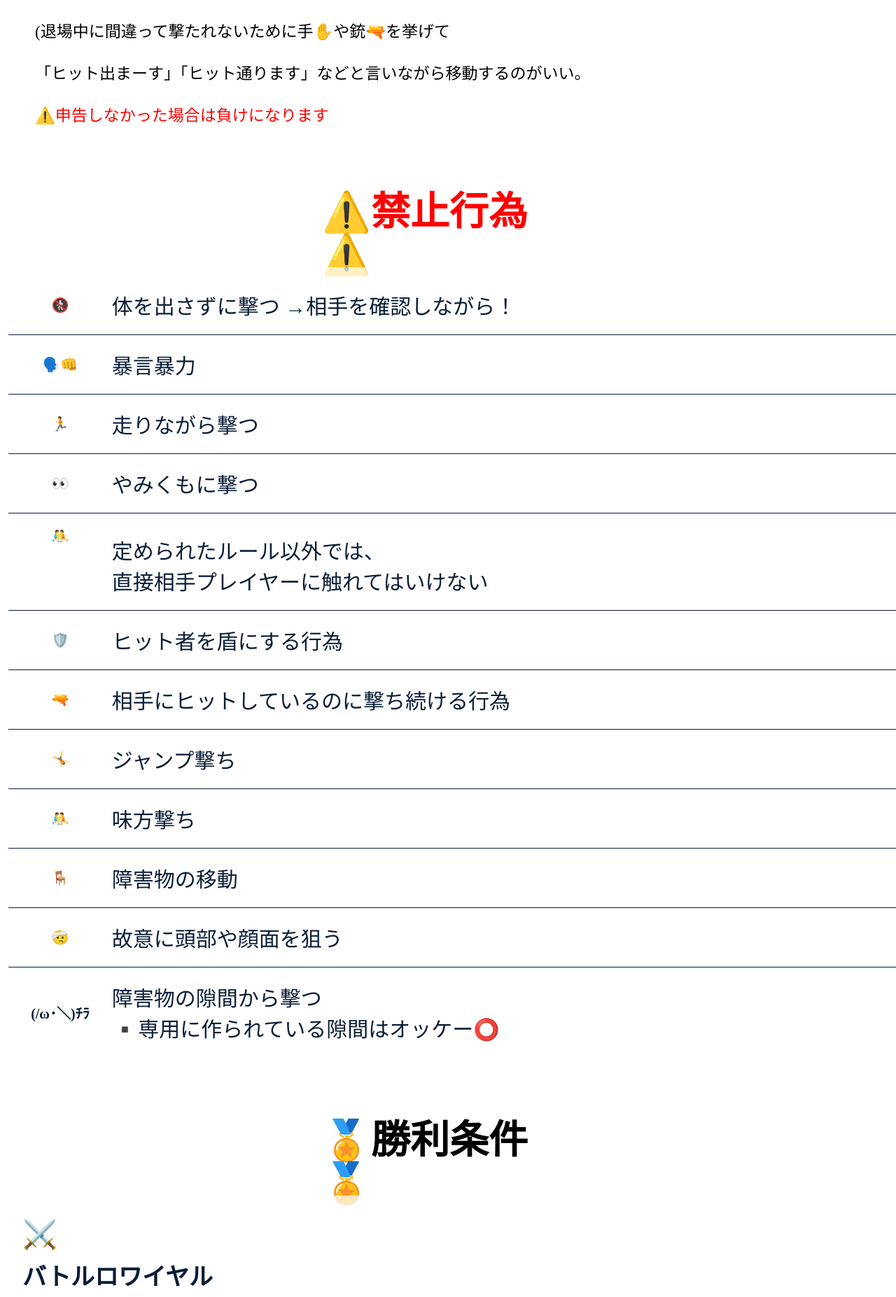
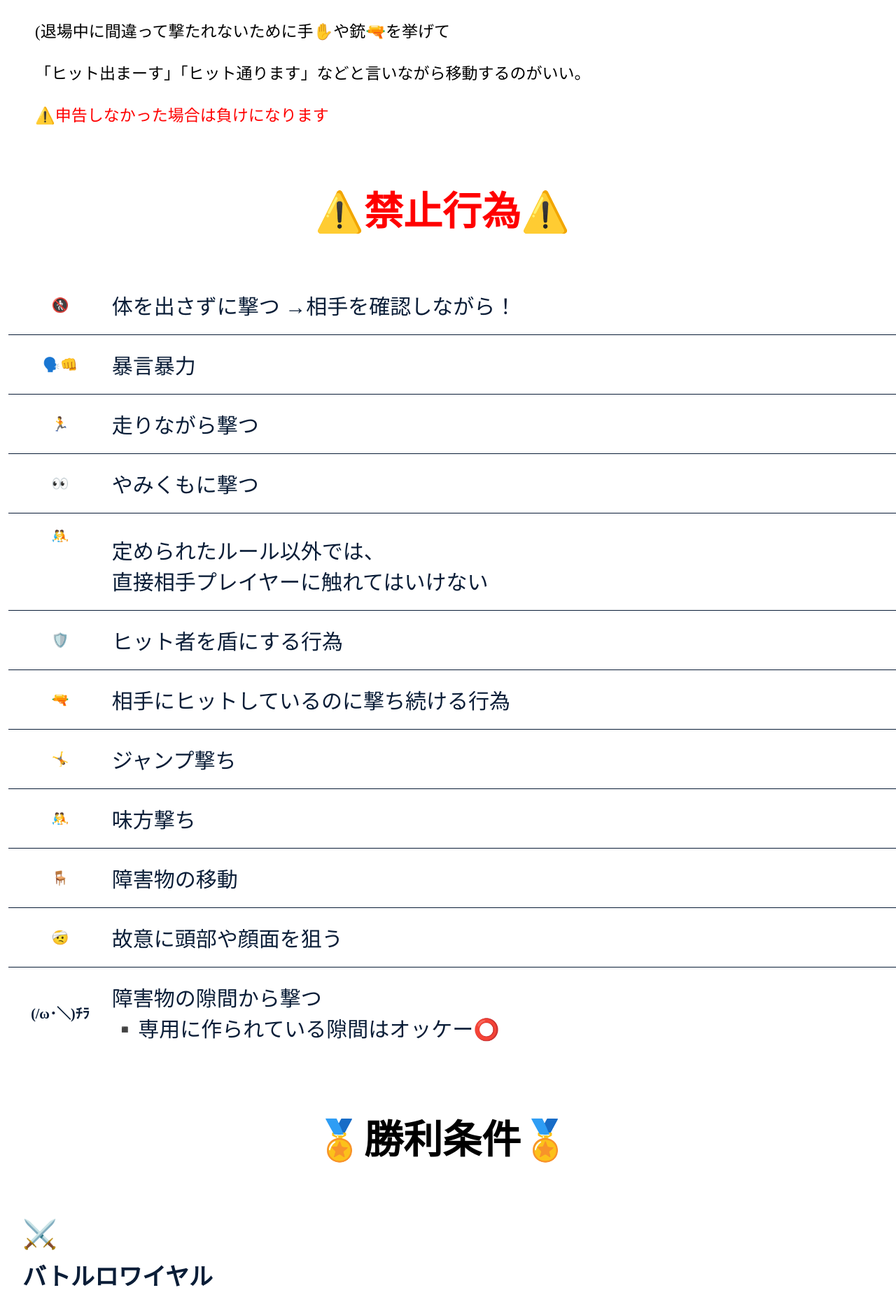
Before and after one commit to kotorody/sabage, a plain HTML site: page index.html in a window 1280 px wide. Shown: the part 945-2799 px from the top of the page at 70% size. Drawn offline with Linux system fonts and the light colour scheme.

Commit message:
Update style.css

```diff
--- a/style.css
+++ b/style.css
@@ -86,7 +86,7 @@ body {
 
 .ca {
   color: red;
-  width: 360px;
+  width: 380px;
   height: 70px;
   /*background: linear-gradient(90deg, #0a1d37 0%, #2c3e50 100%);
   -webkit-background-clip: text;
@@ -163,7 +163,7 @@ body {
 }
 
 .ea {
-  width: 360px;
+  width: 380px;
   height: 70px;
   /*background: linear-gradient(90deg, #0a1d37 0%, #2c3e50 100%);
   -webkit-background-clip: text;
```
